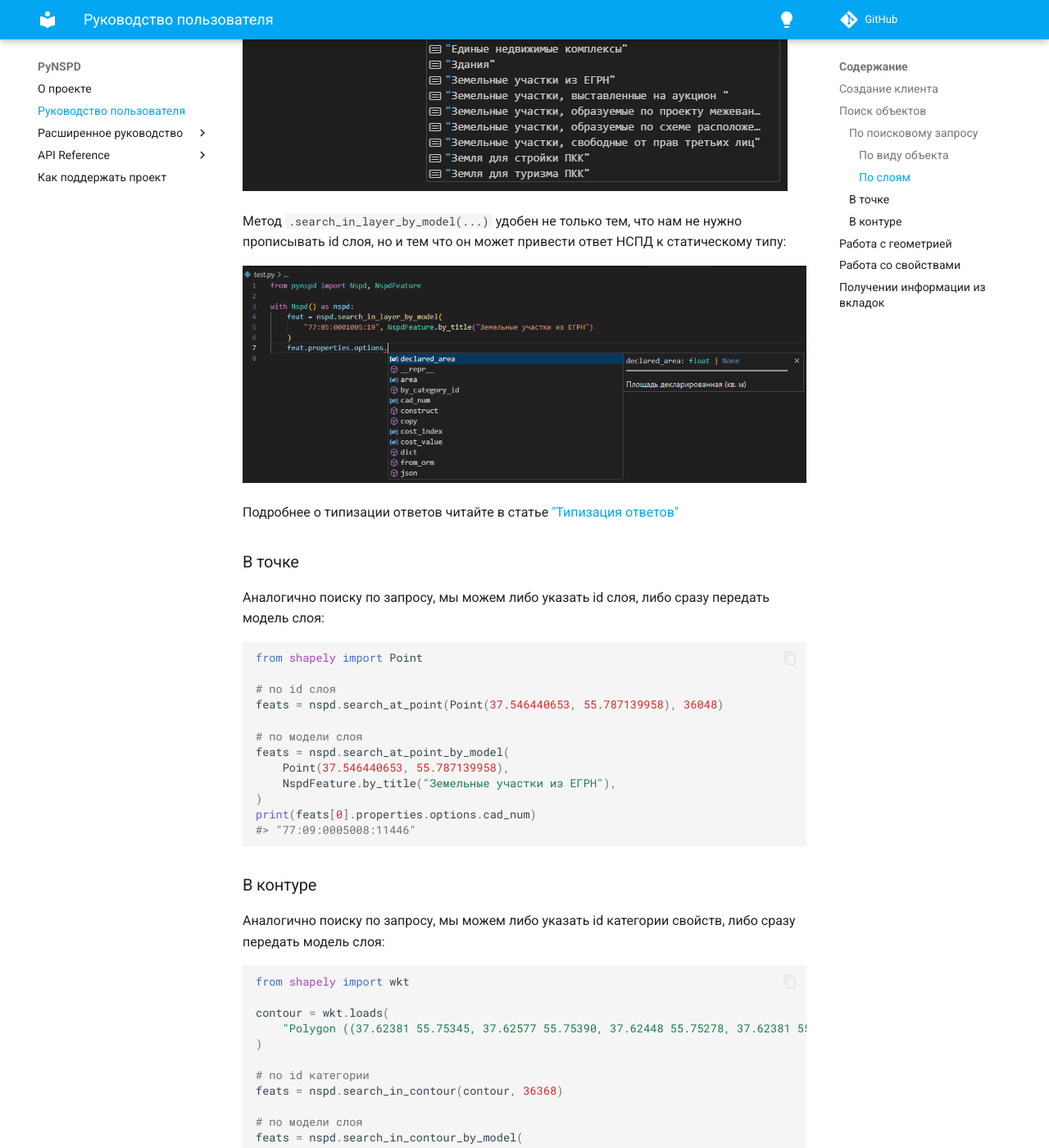
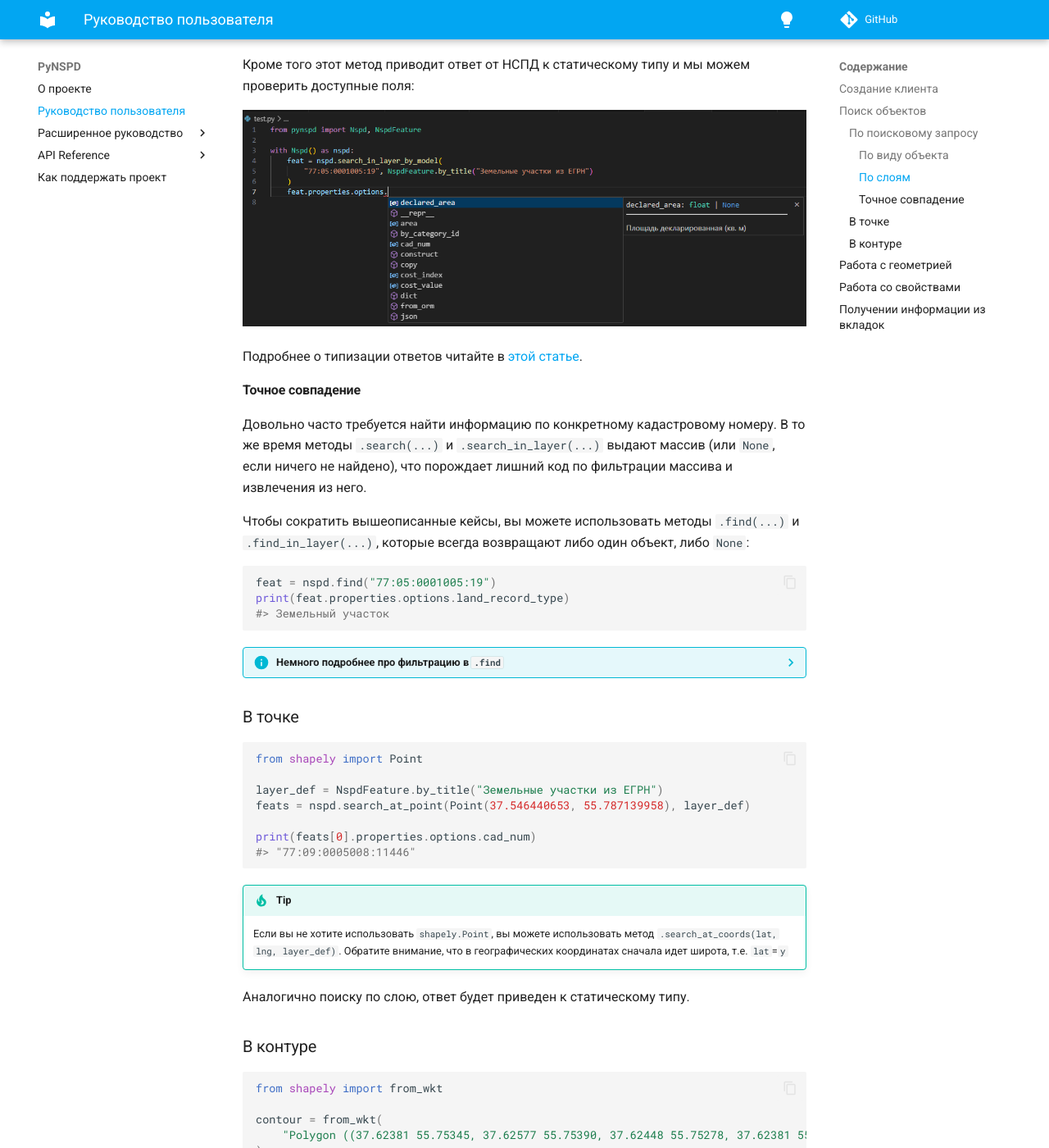
Before and after one commit to yazmolod/pynspd, an MkDocs documentation site: the page built from docs/userguide.md, in a window 1280 px wide and 1400 px high, scrolled down 1559 px. Shown: the whole window at 82% size. Built offline with MkDocs 1.6.1 and Material for MkDocs 9.7.7, drawn with Linux system fonts in a browser that asks for light colours; comment, search, counter and statistics services are not loaded; some of the changed text lies outside the part shown.

Commit message:
chore: update docs

````diff
--- a/docs/userguide.md
+++ b/docs/userguide.md
@@ -33,23 +33,15 @@ nspd.close()
 ```python
 from pynspd import ThemeId
 
-feat = nspd.search_in_theme("77:05:0001005:19", ThemeId.REAL_ESTATE_OBJECTS)
-print(feat.properties.options.land_record_type)
+features = nspd.search("77:05:0001005:19", ThemeId.REAL_ESTATE_OBJECTS)
+print(features[0].properties.options.land_record_type)
 #> Земельный участок
 ```
 
 #### По слоям
 
-Для более точного поиска мы можем указать id конкретных слоев для поиска, подсмотрев их в запросах НСПД:
-
 ```python
-feat = nspd.search_in_layer("77:05:0001005:19", 36048) # id земельных участков
-```
-
-Разумеется, не очень удобно каждый раз подглядывать в запросы НСПД. Здесь нам приходит на помощь собранная с НСПД информация о слоях:
-
-```python
-feat = nspd.search_in_layer_by_model(
+features = nspd.search_in_layer(
     "77:05:0001005:19",
     NspdFeature.by_title("Земельные участки из ЕГРН")
 )
@@ -59,49 +51,62 @@ feat = nspd.search_in_layer_by_model(
 
 ![Layer titles example](assets/layer_assist.png)
 
-Метод `.search_in_layer_by_model(...)` удобен не только тем, что нам не нужно прописывать id слоя,
-но и тем что он может привести ответ НСПД к статическому типу:
+Кроме того этот метод приводит ответ от НСПД к статическому типу и мы можем проверить доступные поля:
 
 ![Typed answer example](assets/typed_answer.png)
 
-Подробнее о типизации ответов читайте в статье ["Типизация ответов"](advanced/typing.md)
+Подробнее о типизации ответов читайте в [этой статье](advanced/typing.md).
 
 
+#### Точное совпадение
+
+Довольно часто требуется найти информацию по конкретному кадастровому номеру. В то же время методы `.search(...)`
+и `.search_in_layer(...)` выдают массив (или `None`, если ничего не найдено), что порождает лишний код
+по фильтрации массива и извлечения из него.
+
+Чтобы сократить вышеописанные кейсы, вы можете использовать методы `.find(...)` и `.find_in_layer(...)`,
+которые всегда возвращают либо один объект, либо `None`:
+
+```python
+feat = nspd.find("77:05:0001005:19")
+print(feat.properties.options.land_record_type)
+#> Земельный участок
+```
+
+??? info "Немного подробнее про фильтрацию в `.find`"
+    `.find` не просто проверяет, что в массиве один элемент и возвращает его.
+    Он проверяет, что поисковой запрос действительно присутствует в ответе и
+    НСПД не галлюцинирует (например, запрос `77:1:3033:1031` возвращает данные по к/н `02:54:000000:81`),
+    а так же напрямую относится к объекту (например, исключает помещения, включенные в ответ по зданию)
+
 ### В точке
-
-Аналогично поиску по запросу, мы можем либо указать id слоя, либо сразу передать модель слоя:
 
 ```python
 from shapely import Point
 
-# по id слоя
-feats = nspd.search_at_point(Point(37.546440653, 55.787139958), 36048)
+layer_def = NspdFeature.by_title("Земельные участки из ЕГРН")
+feats = nspd.search_at_point(Point(37.546440653, 55.787139958), layer_def)
 
-# по модели слоя
-feats = nspd.search_at_point_by_model(
-    Point(37.546440653, 55.787139958),
-    NspdFeature.by_title("Земельные участки из ЕГРН"),
-)
 print(feats[0].properties.options.cad_num)
 #> "77:09:0005008:11446"
 ```
 
+!!! tip
+    Если вы не хотите использовать `shapely.Point`, вы можете использовать метод `.search_at_coords(lat, lng, layer_def)`.
+    Обратите внимание, что в географических координатах сначала идет широта, т.е. `lat`=`y`
+
+Аналогично поиску по слою, ответ будет приведен к статическому типу.
+
 ### В контуре
 
-Аналогично поиску по запросу, мы можем либо указать id категории свойств, либо сразу передать модель слоя:
+```python
+from shapely import from_wkt
 
-```python
-from shapely import wkt
-
-contour = wkt.loads(
+contour = from_wkt(
     "Polygon ((37.62381 55.75345, 37.62577 55.75390, 37.62448 55.75278, 37.62381 55.75345))"
 )
 
-# по id категории
-feats = nspd.search_in_contour(contour, 36368)
-
-# по модели слоя
-feats = nspd.search_in_contour_by_model(
+feats = nspd.search_in_contour(
     contour,
     NspdFeature.by_title("Земельные участки из ЕГРН"),
 )
@@ -110,12 +115,30 @@ print(cns)
 #> ["77:01:0001011:8", "77:01:0001011:14", "77:01:0001011:16"]
 ```
 
+Аналогично поиску по слою, ответ будет приведен к статическому типу.
+
+Данный метод передает ответ НСПД "как есть". Это значит, что если площадь поиска слишком большая,
+будет вызвана ошибка `TooBigContour`. Однако, вы можете воспользоваться генератором `.search_in_contour_iter(...)`,
+который обходит известные ограничения:
+
+```python
+for i in nspd.search_in_contour_iter(
+    contour,
+    NspdFeature.by_title("Земельные участки из ЕГРН"),
+    only_intersects=True, # по умолчанию метод ищет все объекты
+                          # в bounding box контура для экономии ресурсов
+):
+    print(i.properties.options.cad_num)
+```
+
 ## Работа с геометрией
 
 Исходный формат ответов по объекту от НСПД - [GeoJSON](https://ru.wikipedia.org/wiki/GeoJSON).
 
 !!! info "Системы коодинат"
-    Несмотря на то, что НСПД может в разных ситуациях ответить в разных системах координат, `pynspd` ВСЕГДА приводит систему коодинат геометрии в EPSG:4326
+    Несмотря на то, что НСПД может в разных ситуациях ответить в разных системах координат, `pynspd` ВСЕГДА приводит систему коодинат геометрии в EPSG:4326.
+
+    По этой же причине все методы, работающие с геометрией, ожидают, что она будет в СК EPSG:4326.
 
 Однако, если нам необходимо производить геометрические операции, он не совсем подходит. Поэтому `pynspd` предоставляет возможность конвертировать геометрию в формат [shapely](https://shapely.readthedocs.io/en/2.0.4/manual.html):
 
@@ -138,7 +161,7 @@ feat.geometry.to_multi_shape()
 Свойства объекта лежат в свойстве `.properties`:
 
 ```python
-feat = nspd.search_in_layer_by_model(
+feat = nspd.search_in_layer(
     '63:01:0810003:510',
     NspdFeature.by_title("Земельные участки из ЕГРН")
 )
--- a/mkdocs.yml
+++ b/mkdocs.yml
@@ -47,6 +47,8 @@ plugins:
           show_source: false
           show_bases: false
           show_root_heading: true
+          filters:
+            - "!^_"
 
 nav:
   - О проекте: README.md
--- a/src/pynspd/__init__.py
+++ b/src/pynspd/__init__.py
@@ -1,6 +1,6 @@
 from pynspd._async.api import AsyncNspd
 from pynspd._sync.api import Nspd
-from pynspd.errors import TooBigContour, UnknownLayer
+from pynspd.errors import AmbiguousSearchError, TooBigContour, UnknownLayer
 from pynspd.schemas import NspdFeature
 from pynspd.types.enums import ThemeId
 
@@ -11,5 +11,6 @@ __all__ = [
     "ThemeId",
     "UnknownLayer",
     "TooBigContour",
+    "AmbiguousSearchError",
 ]
 __version__ = "0.6.1"
````
Also changed, not shown: other parts of docs/userguide.md (+2 -2 lines), docs/README.md (+6 -7 lines), docs/advanced/sync_vs_async.md (+1 -1 lines), docs/advanced/typing.md (+7 -15 lines), docs/api/errors.md (+2 -0 lines), docs/assets/feat_plain.png, docs/assets/feat_typed.png, 4 other files.
